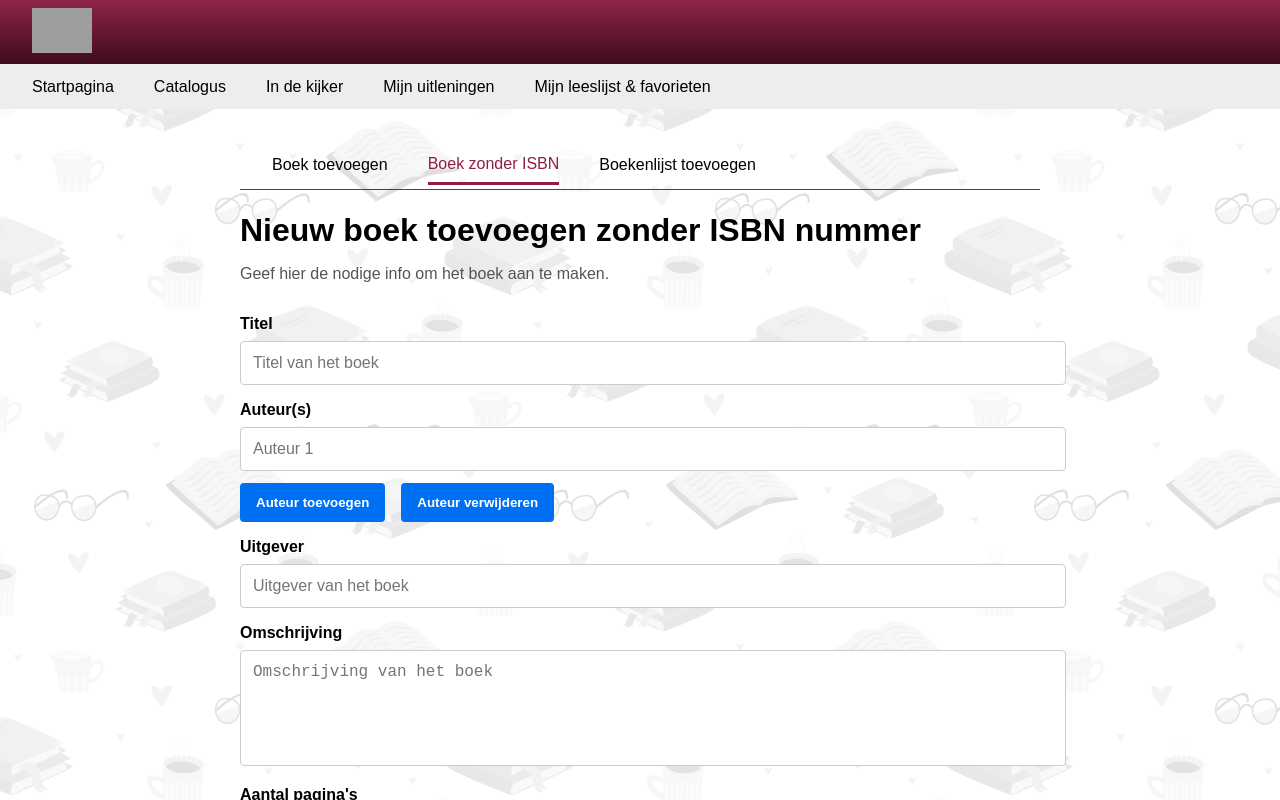
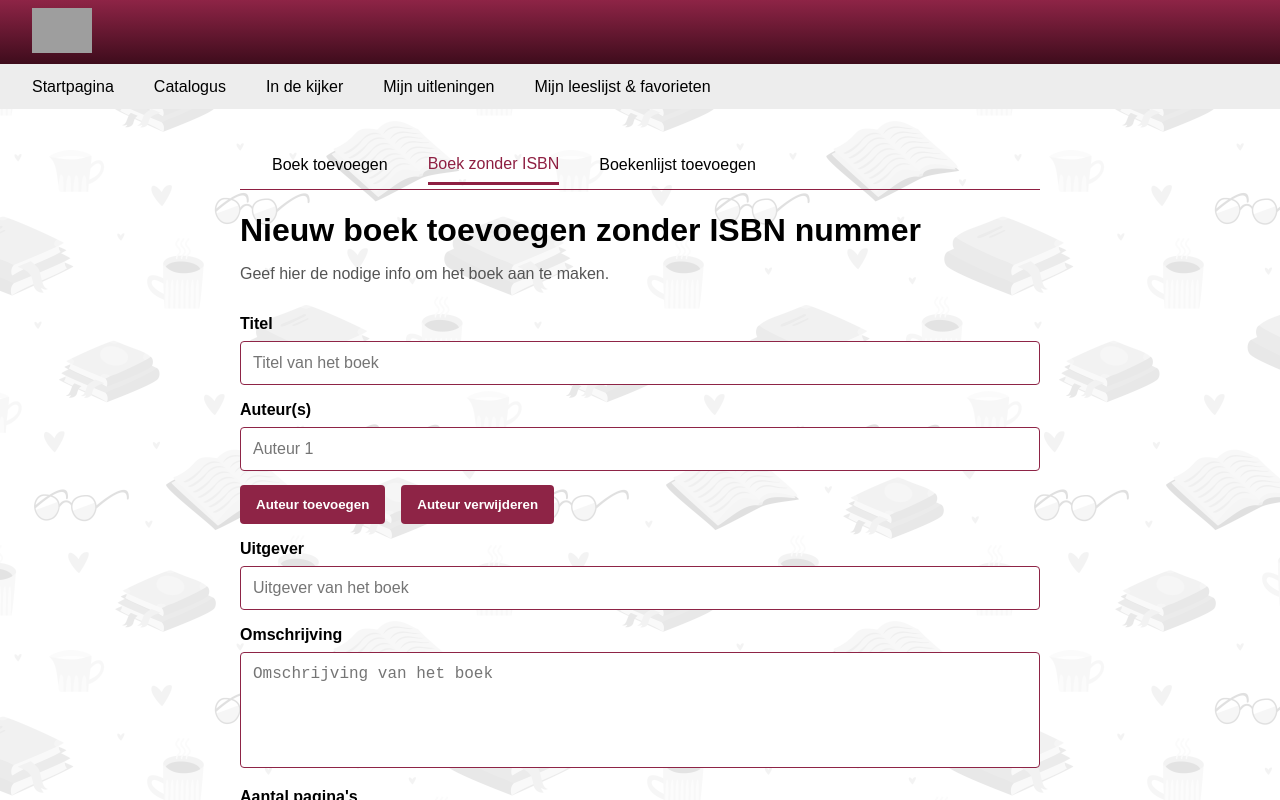
Before and after one commit to dylanhavelaerts/gosmartbib, a Next.js app in the folder frontend/: page /add-book in a window 1280 px wide. Both pictures are taken after a click on the button "Boek zonder ISBN". Shown: the top 800 px of the page. Built offline with nearby package versions, Linux system fonts and the light colour scheme; grey boxes are pictures that could not be loaded.

Commit message:
Add styling changes

```diff
--- a/frontend/app/add-book/addBook.css
+++ b/frontend/app/add-book/addBook.css
@@ -17,7 +17,7 @@ a {
 }
 .fileInputBox {
   padding: 2rem;
-  background-color: lightgray;
+  background-color: #ede7f0;
   border-radius: 1rem;
   width: auto;
   margin-bottom: 1rem;
--- a/frontend/app/add-book/components/addBookWithIsbn.tsx
+++ b/frontend/app/add-book/components/addBookWithIsbn.tsx
@@ -109,12 +109,14 @@ export default function AddBookWithIsbn() {
             onChange={(e) => setIsbn(e.target.value)}
             placeholder="Bijv. 9781473227989"
             style={{
-              width: "100%",
-              padding: "0.75rem",
-              fontSize: "1rem",
-              borderRadius: "4px",
-              border: "1px solid #ccc",
-              color: "black",
+                width: "100%",
+                padding: "0.75rem",
+                fontSize: "1rem",
+                borderRadius: "4px",
+                border: "1px solid #8e2446",
+                background: "white",
+                color: "#8e2446",
+                boxSizing: "border-box"
             }}
             disabled={previewBook !== null}
           />
@@ -126,7 +128,7 @@ export default function AddBookWithIsbn() {
             disabled={loading}
             style={{
               cursor: loading ? "not-allowed" : "pointer",
-              backgroundColor: loading ? "#ccc" : "#0070f3",
+              backgroundColor: loading ? "#ccc" : "#8e2446",
               color: "white",
               border: "none",
               borderRadius: "4px",
--- a/frontend/app/add-book/components/addBookWithoutIsbn.tsx
+++ b/frontend/app/add-book/components/addBookWithoutIsbn.tsx
@@ -1,6 +1,6 @@
 "use client";
 
-import { useState } from "react";
+import { useEffect, useRef, useState } from "react";
 import type { Book } from "../../interfaces/Book";
 
 export default function AddBookWithoutIsbn() {
@@ -67,6 +67,25 @@ export default function AddBookWithoutIsbn() {
     setPreviewBook(book);
     setMessage("Controleer de gegevens hieronder.");
   };
+
+const dropdownRef = useRef<HTMLDivElement | null>(null);
+
+useEffect(() => {
+  const handleClickOutside = (event: MouseEvent) => {
+    if (
+      dropdownRef.current &&
+      !dropdownRef.current.contains(event.target as Node)
+    ) {
+      setOpenDropdown(false);
+    }
+  };
+
+  document.addEventListener("mousedown", handleClickOutside);
+
+  return () => {
+    document.removeEventListener("mousedown", handleClickOutside);
+  };
+}, []);
 
   const handleConfirmAdd = async () => {
     if (!previewBook) return;
@@ -161,8 +180,10 @@ export default function AddBookWithoutIsbn() {
               padding: "0.75rem",
               fontSize: "1rem",
               borderRadius: "4px",
-              border: "1px solid #ccc",
-              color: "black",
+              border: "1px solid #8e2446",
+              background: "white",
+              color: "#8e2446",
+              boxSizing: "border-box",
             }}
             disabled={previewBook !== null}
           />
@@ -191,9 +212,11 @@ export default function AddBookWithoutIsbn() {
                 padding: "0.75rem",
                 fontSize: "1rem",
                 borderRadius: "4px",
-                border: "1px solid #ccc",
-                color: "black",
-                marginBottom: "0.75rem",
+                border: "1px solid #8e2446",
+                background: "white",
+                color: "#8e2446",
+                marginBottom: "0.1rem",
+                boxSizing: "border-box",
               }}
               disabled={previewBook !== null}
             />
@@ -205,12 +228,13 @@ export default function AddBookWithoutIsbn() {
             disabled={previewBook !== null}
             style={{
               padding: "0.75rem 1rem",
-              backgroundColor: "#0070f3",
+              backgroundColor: "#8e2446",
               color: "white",
               border: "none",
               borderRadius: "4px",
               fontWeight: "bold",
               cursor: "pointer",
+              marginTop:"0.8rem"
             }}
           >
             Auteur toevoegen
@@ -222,7 +246,7 @@ export default function AddBookWithoutIsbn() {
             disabled={previewBook !== null}
             style={{
               padding: "0.75rem 1rem",
-              backgroundColor: "#0070f3",
+              backgroundColor: "#8e2446",
               color: "white",
               border: "none",
               borderRadius: "4px",
@@ -255,8 +279,10 @@ export default function AddBookWithoutIsbn() {
               padding: "0.75rem",
               fontSize: "1rem",
               borderRadius: "4px",
-              border: "1px solid #ccc",
-              color: "black",
+              border: "1px solid #8e2446",
+              background: "white",
+              color: "#8e2446",
+              boxSizing: "border-box",
             }}
             disabled={previewBook !== null}
           />
@@ -282,9 +308,11 @@ export default function AddBookWithoutIsbn() {
               padding: "0.75rem",
               fontSize: "1rem",
               borderRadius: "4px",
-              border: "1px solid #ccc",
-              color: "black",
+              border: "1px solid #8e2446",
+              background: "white",
+              color: "#8e2446",
               resize: "none",
+              boxSizing: "border-box",
             }}
             disabled={previewBook !== null}
           />
@@ -298,7 +326,7 @@ export default function AddBookWithoutIsbn() {
               fontWeight: "bold",
             }}
           >
-            Aantal pagina&apos;s
+            Aantal pagina's
           </label>
           <input
             type="number"
@@ -309,8 +337,10 @@ export default function AddBookWithoutIsbn() {
               padding: "0.75rem",
               fontSize: "1rem",
               borderRadius: "4px",
-              border: "1px solid #ccc",
-              color: "black",
+              border: "1px solid #8e2446",
+              background: "white",
+              color: "#8e2446",
+              boxSizing: "border-box",
             }}
             disabled={previewBook !== null}
           />
@@ -326,7 +356,7 @@ export default function AddBookWithoutIsbn() {
           >
             Categorieën
           </label>
-
+          <div ref={dropdownRef} style={{width: "100%"}}>
             <button
               type="button"
               onClick={() => setOpenDropdown(!openDropdown)}
@@ -336,12 +366,13 @@ export default function AddBookWithoutIsbn() {
                 padding: "0.75rem",
                 fontSize: "1rem",
                 borderRadius: "4px",
-              border: "1px solid #ccc",
-              color: "black",
+                border: "1px solid #8e2446",
+                background: "white",
+                color: "#8e2446",
                 minHeight: "20px",
-              backgroundColor: "white",
                 textAlign: "left",
                 cursor: "pointer",
+                boxSizing: "border-box",
               }}
             >
               {categories.length !== 0
@@ -353,12 +384,13 @@ export default function AddBookWithoutIsbn() {
               <div
                 style={{
                   borderRadius: "4px",
-                border: "1px solid #ccc",
+                  border: "1px solid #8e2446",
                   display: "flex",
                   flexDirection: "column",
                   width: "100%",
                   backgroundColor: "white",
                   marginTop: "0.5rem",
+                  boxSizing: "border-box",
                 }}
               >
                 {categoryChoice.map((category) => (
@@ -390,6 +422,7 @@ export default function AddBookWithoutIsbn() {
               </div>
             )}
           </div>
+        </div>
 
         <div>
           <label
@@ -411,8 +444,10 @@ export default function AddBookWithoutIsbn() {
               padding: "0.75rem",
               fontSize: "1rem",
               borderRadius: "4px",
-              border: "1px solid #ccc",
-              color: "black",
+              border: "1px solid #8e2446",
+              background: "white",
+              color: "#8e2446",
+              boxSizing: "border-box",
             }}
             disabled={previewBook !== null}
           />
@@ -428,21 +463,26 @@ export default function AddBookWithoutIsbn() {
           >
             Taal
           </label>
-          <input
-            type="text"
+          <select
             value={language}
             onChange={(e) => setLanguage(e.target.value)}
-            placeholder="Taal van het boek"
             style={{
               width: "100%",
               padding: "0.75rem",
               fontSize: "1rem",
               borderRadius: "4px",
-              border: "1px solid #ccc",
-              color: "black",
+              border: "1px solid #8e2446",
+              background: "white",
+              color: "#8e2446",
+              boxSizing: "border-box",
             }}
             disabled={previewBook !== null}
-          />
+          >
+            <option value="">Alle talen</option>
+            <option value="en">EN</option>
+            <option value="en">NE</option>
+            <option value="en">FR</option>
+          </select>
         </div>
 
         <div>
@@ -465,8 +505,10 @@ export default function AddBookWithoutIsbn() {
               padding: "0.75rem",
               fontSize: "1rem",
               borderRadius: "4px",
-              border: "1px solid #ccc",
-              color: "black",
+              border: "1px solid #8e2446",
+              background: "white",
+              color: "#8e2446",
+              boxSizing: "border-box",
             }}
             disabled={previewBook !== null}
           />
@@ -491,8 +533,10 @@ export default function AddBookWithoutIsbn() {
               padding: "0.75rem",
               fontSize: "1rem",
               borderRadius: "4px",
-              border: "1px solid #ccc",
-              color: "black",
+              border: "1px solid #8e2446",
+              background: "white",
+              color: "#8e2446",
+              boxSizing: "border-box",
             }}
             disabled={previewBook !== null}
           />
--- a/frontend/app/add-book/components/bookListImport.tsx
+++ b/frontend/app/add-book/components/bookListImport.tsx
@@ -103,7 +103,7 @@ export default function BookListImport() {
             disabled={loading}
             style={{
               padding: "0.75rem 1.5rem",
-              backgroundColor: "#28a745",
+              backgroundColor: loading ? "#ccc" : "#28a745",
               color: "white",
               border: "none",
               borderRadius: "4px",
@@ -121,7 +121,7 @@ export default function BookListImport() {
           style={{
             marginTop: "2rem",
             padding: "1rem",
-            border: "1px solid #ccc",
+            border: "1px solid #8e2446",
             borderRadius: "8px",
             backgroundColor: "#f9f9f9",
             color: "black",
```
Lines whose indentation alone changed are shown as unchanged.
